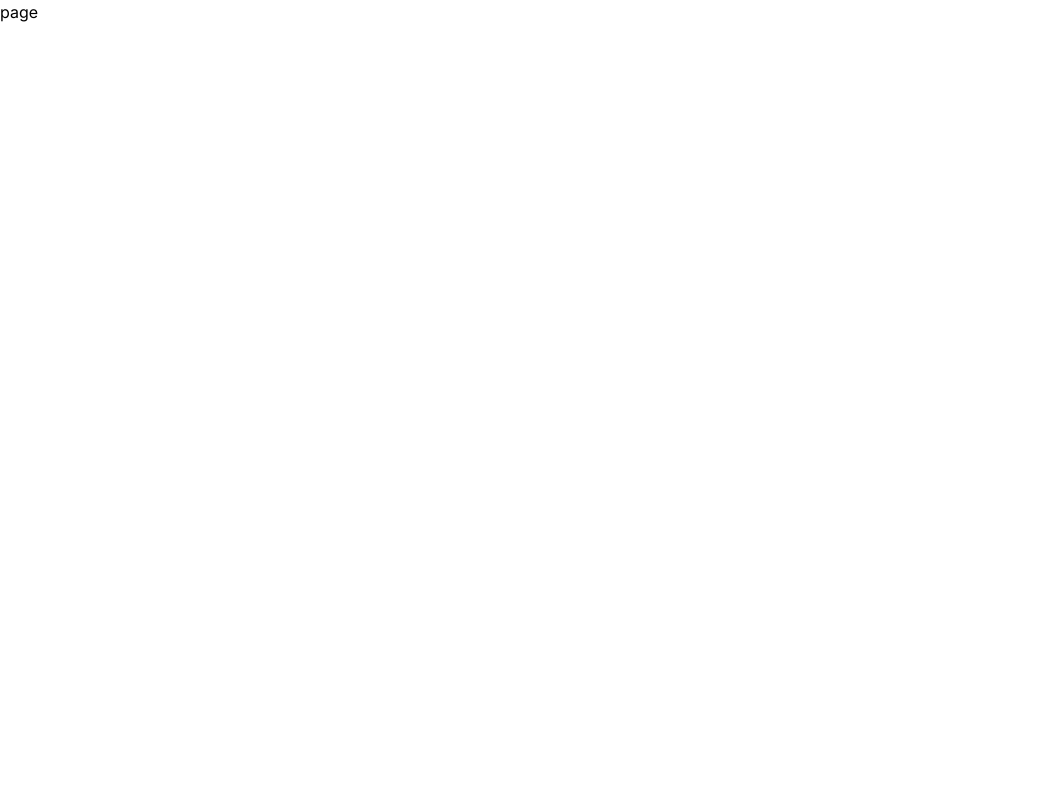
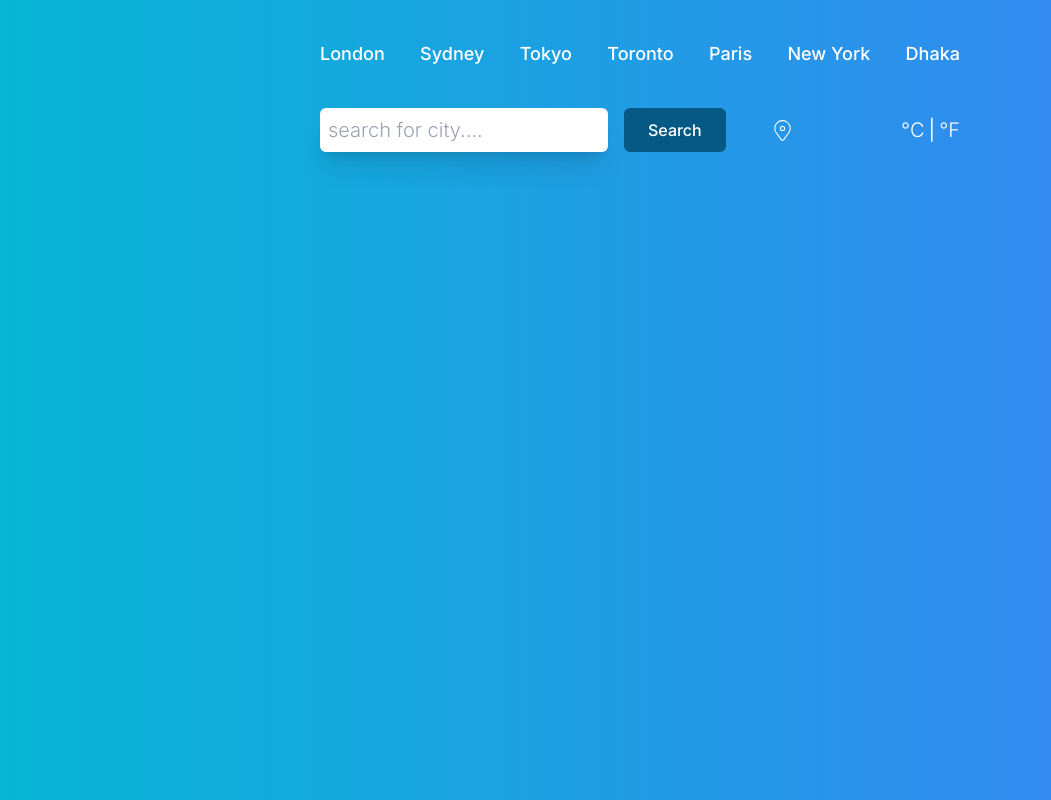
Before and after one commit to itarikahmed/real-time-weather-app, a Next.js app: page / in a window 1280 px wide. Shown: the whole page, without its empty margins (0-1051 px from the left). Built offline with nearby package versions, Linux system fonts and the light colour scheme; no server answers.

Commit message:
data Fetch done

```diff
--- a/app/layout.js
+++ b/app/layout.js
@@ -1,5 +1,6 @@
 import { Inter } from "next/font/google";
 import "./globals.css";
+import Providers from "@/utils/Providers";
 
 const inter = Inter({ subsets: ["latin"] });
 
@@ -11,7 +12,11 @@ export const metadata = {
 export default function RootLayout({ children }) {
   return (
     <html lang="en">
-      <body className={inter.className}>{children}</body>
+      <body
+        className={`${inter.className} bg-gradient-to-r from-cyan-500 to-blue-500`}
+      >
+        <Providers>{children}</Providers>
+      </body>
     </html>
   );
 }
--- a/app/page.js
+++ b/app/page.js
@@ -1,9 +1,19 @@
-import React from 'react'
+import Inputs from "@/components/Inputs";
+import MajorCities from "@/components/MajorCities";
+// import Forecast from "@/components/Forecast";
+//import TemperatureDetails from "@/components/TemperatureDetails";
+//import TimeAndLocation from "@/components/TimeAndLocation";
 
 const page = () => {
   return (
-    <div>page</div>
-  )
-}
+    <div className="my-10">
+      <MajorCities />
+      {/* <Forecast /> */}
+      {/* <Inputs /> */}
+      {/* <TimeAndLocation /> */}
+      {/* //<TemperatureDetails /> */}
+    </div>
+  );
+};
 
-export default page
+export default page;
--- /dev/null
+++ b/components/Inputs.jsx
@@ -0,0 +1,82 @@
+"use client";
+import useFetch from "@/hooks/useFetch";
+import { useState } from "react";
+import { CiLocationOn } from "react-icons/ci";
+
+const Inputs = () => {
+  const [city, setCity] = useState("");
+  const [units, setUnits] = useState("metric");
+  const [query, setQuery] = useState({ q: "London" });
+  const data = useFetch({ ...query });
+  console.log(data);
+
+  const handleUnitsChange = (e) => {
+    const selectedUnit = e.currentTarget.name;
+    if (units !== selectedUnit) setUnits(selectedUnit);
+  };
+
+  const handleSubmit = () => {
+    if (city !== "") setQuery({ q: city });
+  };
+
+  const handleLocationClick = () => {
+    if (navigator.geolocation) {
+      navigator.geolocation.getCurrentPosition((position) => {
+        let lat = position.coords.latitude;
+        let lon = position.coords.longitude;
+        setQuery({
+          lat,
+          lon,
+        });
+      });
+    }
+  };
+
+  return (
+    <div className="flex flex-row justify-center my-6">
+      <div className="flex flex-row w-3/4 items-center justify-center space-x-4">
+        <form action="" onSubmit={handleSubmit}>
+          {" "}
+          <input
+            value={city}
+            onChange={(e) => setCity(e.target.value)}
+            type="text"
+            placeholder="Search for city...."
+            className="text-xl font-light p-2 rounded-md  shadow-xl focus:outline-none capitalize placeholder:lowercase w-60"
+          />
+          <button
+            type="submit"
+            className="text-white cursor-pointer transition ease-out hover:scale-125 bg-sky-500"
+          >
+            search
+          </button>
+        </form>
+
+        <CiLocationOn
+          size={25}
+          className="text-white cursor-pointer transition ease-out hover:scale-125"
+          onClick={handleLocationClick}
+        />
+      </div>
+
+      <div className="flex flex-row w-1/4 items-center justify-center">
+        <button
+          name="metric"
+          className="text-xl text-white font-light transition ease-out hover:scale-125"
+          onClick={handleUnitsChange}
+        >
+          °C
+        </button>
+        <p className="text-xl text-white mx-1">|</p>
+        <button
+          name="imperial"
+          className="text-xl text-white font-light transition ease-out hover:scale-125"
+          onClick={handleUnitsChange}
+        >
+          °F
+        </button>
+      </div>
+    </div>
+  );
+};
+export default Inputs;
--- /dev/null
+++ b/components/MajorCities.jsx
@@ -0,0 +1,100 @@
+"use client";
+
+import { useState } from "react";
+import { cities } from "@/utils/constants";
+import useFetch from "@/hooks/useFetch";
+
+import { CiLocationOn } from "react-icons/ci";
+const Cities = () => {
+  const [query, setQuery] = useState({ q: "London" });
+  const [city, setCity] = useState("");
+  const [units, setUnits] = useState("metric");
+
+  const data = useFetch({ ...query });
+  console.log(data);
+  const handleUnitsChange = (e) => {
+    const selectedUnit = e.currentTarget.name;
+    if (units !== selectedUnit) setUnits(selectedUnit);
+  };
+  console.log(city);
+  const handleSubmit = (event) => {
+    event.preventDefault();
+    setCity(event.target.value);
+    if (city !== "") setQuery({ q: city });
+  };
+
+  const handleLocationClick = () => {
+    if (navigator.geolocation) {
+      navigator.geolocation.getCurrentPosition((position) => {
+        let lat = position.coords.latitude;
+        let lon = position.coords.longitude;
+        setQuery({
+          lat,
+          lon,
+        });
+      });
+    }
+  };
+
+  return (
+    <div className="w-1/2 mx-auto">
+      <div className="flex items-center justify-between my-6 text-black">
+        {cities.map((city) => (
+          <button
+            key={city.id}
+            className="text-white text-lg font-medium"
+            onClick={() => setQuery({ q: city.title })}
+          >
+            {city.title}
+          </button>
+        ))}
+      </div>
+      <div className="flex flex-row justify-between items-center my-10 space-x-4">
+        <div className="flex flex-row items-center justify-center space-x-6">
+          <form
+            onSubmit={handleSubmit}
+            className="mr-5 flex justify-center items-center space-x-4"
+          >
+            <input
+              type="text"
+              placeholder="Search for city...."
+              className="text-xl font-light p-2 rounded-md  shadow-xl focus:outline-none capitalize placeholder:lowercase w-72"
+            />
+            <button
+              type="submit"
+              className="text-white text-base font-medium cursor-pointer bg-sky-800 px-6 py-2.5 rounded-md"
+            >
+              Search
+            </button>
+          </form>
+
+          <CiLocationOn
+            size={25}
+            className="text-white cursor-pointer transition ease-out hover:scale-125"
+            onClick={handleLocationClick}
+          />
+        </div>
+
+        <div className="flex flex-row items-center justify-center">
+          <button
+            name="metric"
+            className="text-xl text-white font-light transition ease-out hover:scale-125"
+            onClick={handleUnitsChange}
+          >
+            °C
+          </button>
+          <p className="text-xl text-white mx-1">|</p>
+          <button
+            name="imperial"
+            className="text-xl text-white font-light transition ease-out hover:scale-125"
+            onClick={handleUnitsChange}
+          >
+            °F
+          </button>
+        </div>
+      </div>
+    </div>
+  );
+};
+
+export default Cities;
--- /dev/null
+++ b/hooks/useFetch.jsx
@@ -0,0 +1,29 @@
+import { useQuery } from "@tanstack/react-query";
+import axios from "axios";
+
+const baseURL = process.env.NEXT_PUBLIC_DEV_API_URL;
+const API_KEY = "e72d9632966d3c8bd27bdb73a0ba42c5";
+
+const useFetch = (searchParams) => {
+  const getWeatherData = async () => {
+    const url = new URL(baseURL);
+    url.search = new URLSearchParams({ ...searchParams, appid: API_KEY });
+    try {
+      const response = await axios.get(url);
+      if (response.status !== 200) {
+        throw new Error("Failed to fetch data");
+      }
+      return response.data;
+    } catch (error) {
+      throw new Error(`Error fetching data: ${error.message}`);
+    }
+  };
+
+  const { data } = useQuery({
+    queryKey: ["weatherdata"],
+    queryFn: getWeatherData,
+  });
+  return data;
+};
+
+export default useFetch;
--- /dev/null
+++ b/utils/Providers.jsx
@@ -0,0 +1,13 @@
+'use client'
+import { QueryClient, QueryClientProvider } from '@tanstack/react-query'
+import { ReactQueryDevtools } from '@tanstack/react-query-devtools'
+
+export default function Providers({children}) {
+  const queryClient = new QueryClient()
+  return (
+    <QueryClientProvider client={queryClient}>
+      {children}
+      <ReactQueryDevtools initialIsOpen={false} />
+    </QueryClientProvider>
+  )
+}
--- /dev/null
+++ b/utils/constants.js
@@ -0,0 +1,24 @@
+export const cities = [
+  {
+    id: 1,
+    title: "London",
+  },
+  {
+    id: 2,
+    title: "Sydney",
+  },
+  {
+    id: 3,
+    title: "Tokyo",
+  },
+  {
+    id: 4,
+    title: "Toronto",
+  },
+  {
+    id: 5,
+    title: "Paris",
+  },
+  { id: 6, title: "New York" },
+  { id: 7, title: "Dhaka" },
+];
```
Also changed, not shown: package.json (+9 -4 lines), 2 other files (tests, documents, lock files or other folders).
